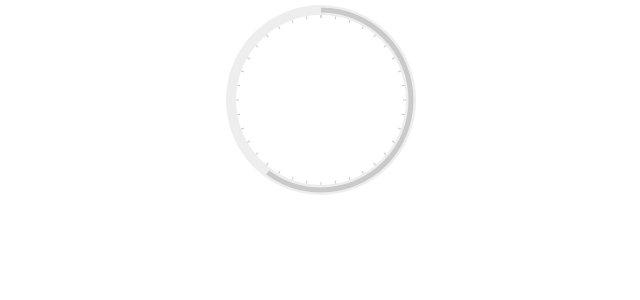
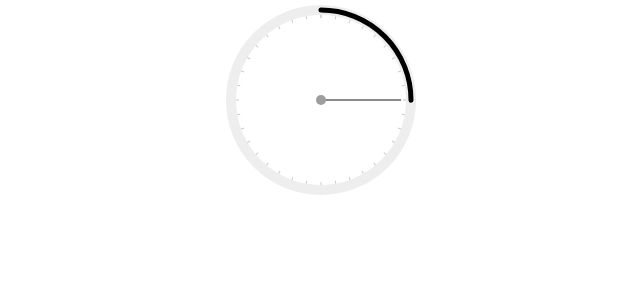
Before and after one commit to vraa/gauge-maker, a React (Create React App) app: page / in a window 1280 px wide. Shown: the top 300 px of the page, without its empty margins (319-959 px from the left). Built offline with nearby package versions, Linux system fonts and the light colour scheme.

Commit message:
Add needle to the gauge.

```diff
--- a/src/gauge.js
+++ b/src/gauge.js
@@ -63,12 +63,65 @@ class Gauge extends Component {
                 cy={opts.cY}
                 r={opts.radius}
                 fill="none"
-                stroke={opts.upProgressColor}
+                stroke={opts.progressColor}
                 strokeWidth={opts.progressWidth}
                 strokeDasharray={opts.circumference}
                 strokeDashoffset={offset}
+                strokeLinecap={opts.progressRoundedEdge ? 'round' : 'butt'}
             />
         )
+    };
+
+    renderNeedle = (opts) => {
+
+        let
+            x1 = opts.cX,
+            y1 = opts.cY - (opts.needleWidth / 2),
+            x2 = opts.cX,
+            y2 = opts.cY + (opts.needleWidth / 2),
+            x3 = opts.diameter,
+            y3 = opts.cY,
+            needleAngle = (360 * opts.currentValue) / 100;
+
+        let needleElm = null;
+        if (opts.needleSharp) {
+            needleElm = (
+                <polygon
+                    points={`${x1},${y1} ${x2},${y2} ${x3},${y3}`}
+                    fill={opts.needleColor}
+                >
+
+                </polygon>
+            );
+        } else {
+            needleElm = (
+                <line
+                    x1={opts.cX}
+                    y1={opts.cY}
+                    x2={opts.diameter}
+                    y2={opts.cY}
+                    fill="none"
+                    strokeWidth={opts.needleWidth}
+                    stroke={opts.needleColor}
+                />
+            );
+        }
+
+        return (
+            <g className="needle">
+                <g transform={`rotate(${needleAngle} ${opts.cX} ${opts.cY})`}>
+                    {needleElm}
+                </g>
+                <circle
+                    cx={opts.cX}
+                    cy={opts.cY}
+                    r={opts.needleBaseSize}
+                    fill={opts.needleBaseColor}
+                >
+                </circle>
+            </g>
+        )
+
     };
 
     render() {
@@ -106,6 +159,7 @@ class Gauge extends Component {
                 {this.renderDial(opts)}
                 {this.renderTicks(opts)}
                 {this.renderProgress(opts)}
+                {this.renderNeedle(opts)}
             </svg>
         )
     }
@@ -123,10 +177,18 @@ Gauge.defaultProps = {
     tickInterval: 10,
 
     maximumValue: 100,
-    currentValue: 60,
+    currentValue: 25,
     progressWidth: 5,
-    upProgressColor: "#cacaca",
-    downProgressColor: "red"
+    progressColor: "#000",
+    progressRoundedEdge: true,
+    downProgressColor: "red",
+
+    needle: true,
+    needleBaseSize: 5,
+    needleBaseColor: '#9d9d9d',
+    needleWidth: 2,
+    needleSharp: false,
+    needleColor: '#8a8a8a'
 };
 
 export default Gauge;
```
